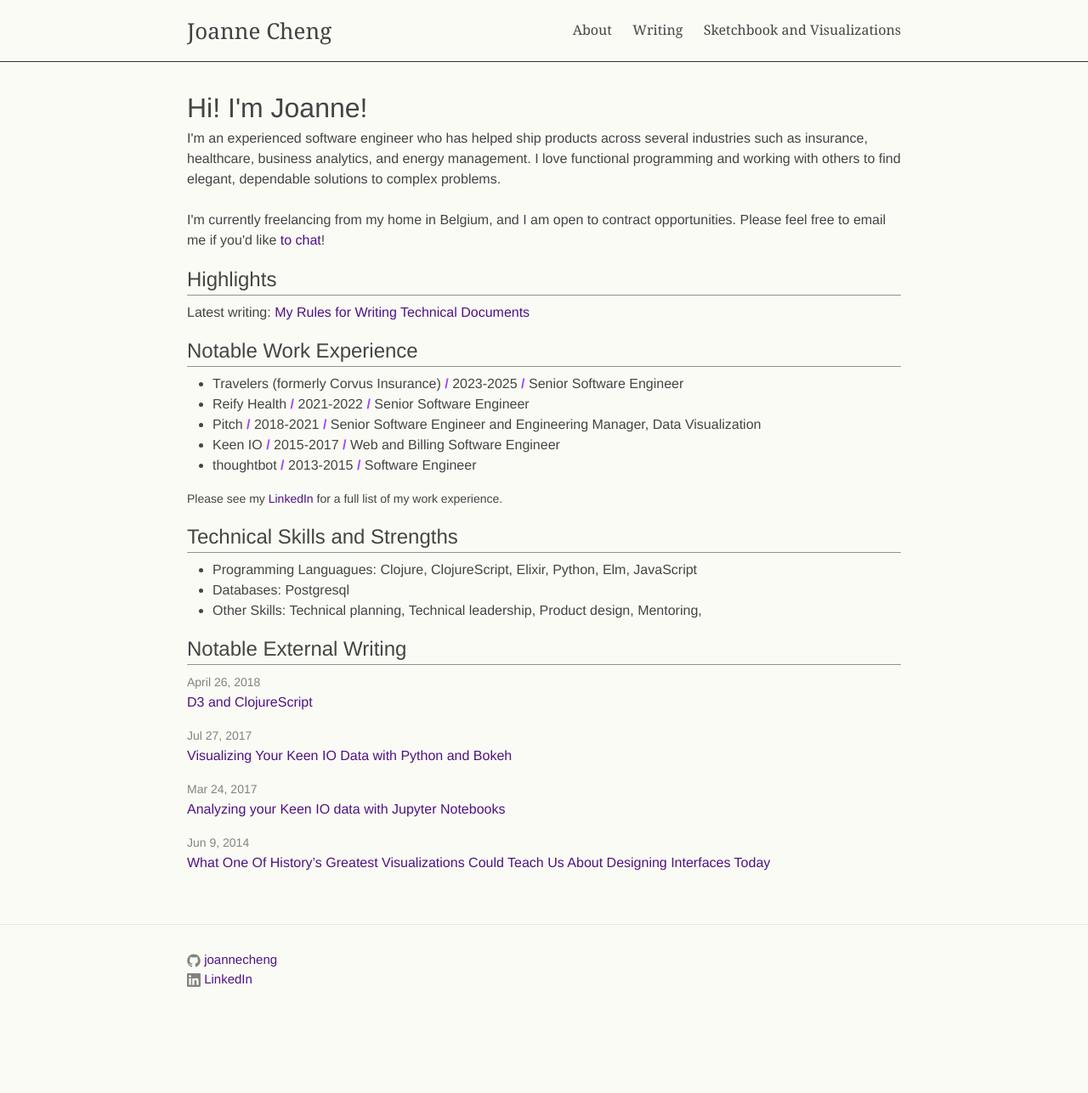
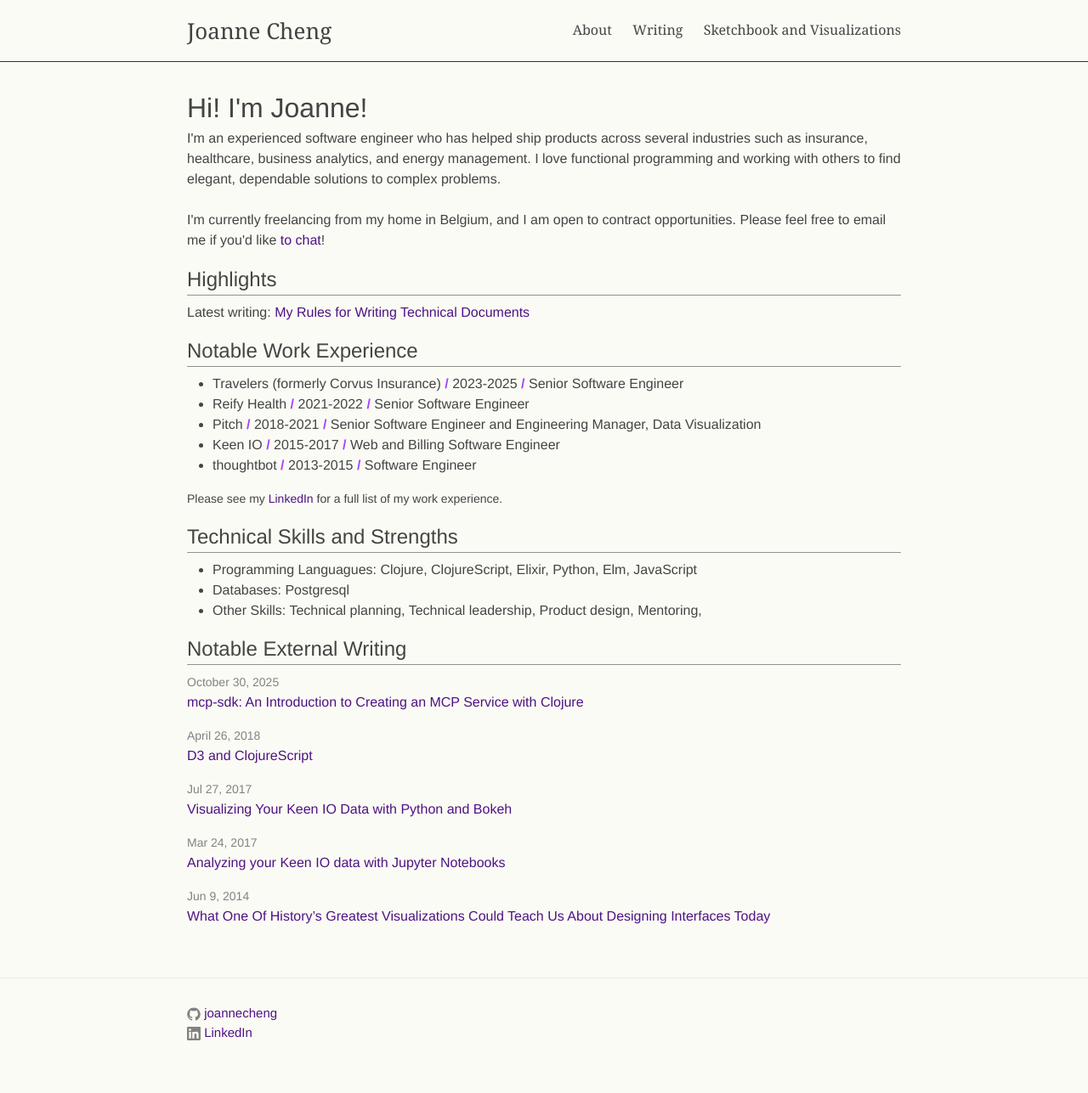
Before and after one commit to joannecheng/joannecheng.github.io, a Jekyll site: the page built from index.html, in a window 1280 px wide. Shown: the whole page at 85% size. Built offline with Jekyll 4.4.1, drawn with Linux system fonts in a browser that asks for light colours; nearby versions of some CDN libraries; library files that are not in the unit come from our copies; before the commit the page ends 1224 px from its top, so only the background shows below that.

Commit message:
update website

```diff
--- a/index.html
+++ b/index.html
@@ -100,6 +100,14 @@
 
   <ul class="post-list">
     <li>
+
+      <span class="post-meta">October 30, 2025</span>
+      <h2>
+        <a class="post-link" href="https://gaiwan.co/blog/mcp-sdk-an-introduction-to-creating-an-mcp-service-with-clojure/">
+          mcp-sdk: An Introduction to Creating an MCP Service with Clojure
+        </a>
+      </h2>
+
       <span class="post-meta">April 26, 2018</span>
       <h2>
         <a class="post-link" href="https://lambdaisland.com/blog/26-04-2018-d3-clojurescript">
```
